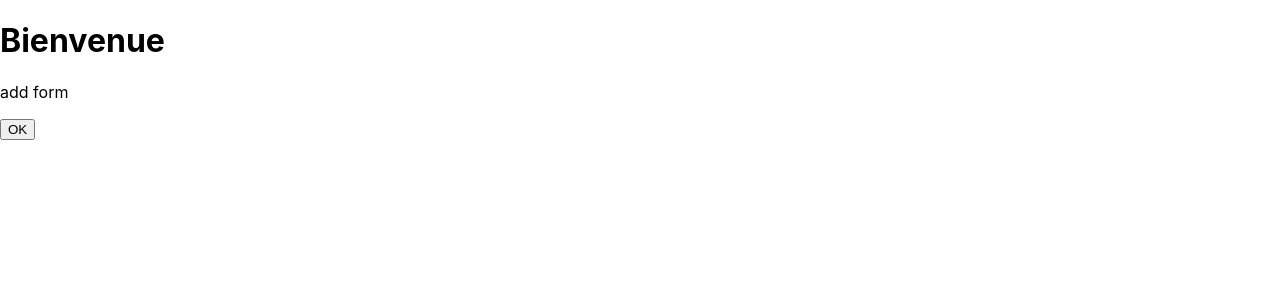
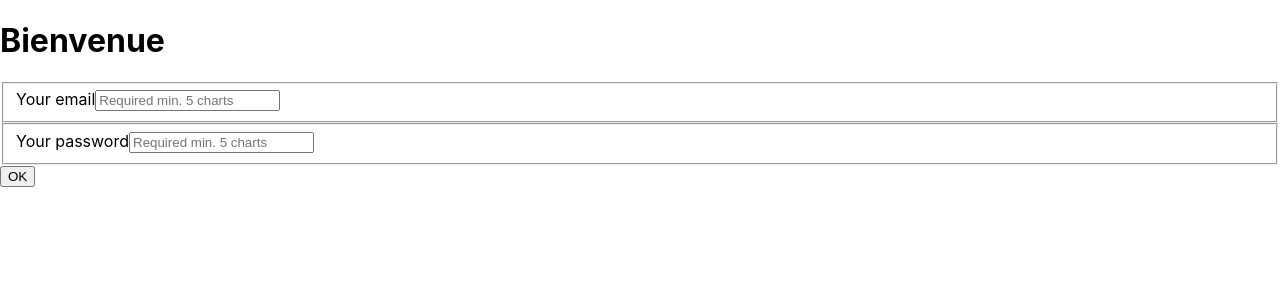
Before and after one commit to DWS-paris/react-app, a React (Create React App) app: page / in a window 1280 px wide. Shown: the top 300 px of the page. Built offline with nearby package versions, Linux system fonts and the light colour scheme; the HTML template or start-up script is replaced by a standard one.

Commit message:
Update FormMain

```diff
--- a/src/App.js
+++ b/src/App.js
@@ -67,7 +67,6 @@
 			[CMP] Methods
 		*/
 			async onSubmit( event ){
-                console.log(event)
                 const connectedUser = await axios.get(`
                     http://localhost:3001/users?email=${ event.email }&password=${ event.password }
                 `);
@@ -118,7 +117,7 @@
                         <HeaderMain />
                         <FormMain
                             formvalue={ this.state.cmpLoginFormValue }
-                            onSubmit={ this.onSubmit }
+                            onSubmitFormMain={ this.onSubmit }
                         />
                     </div>
                 )
--- a/src/components/FormMain.js
+++ b/src/components/FormMain.js
@@ -18,6 +18,37 @@
         constructor( props ){
             // ES6 => https://developer.mozilla.org/en-US/docs/Web/JavaScript/Reference/Operators/super
             super( props );
+
+            // Get 'formvalue' informations
+            this.cmpFormValue = this.props.formvalue;
+            this.formIsValide = true;
+
+            this.state = {};
+            for( let item of this.cmpFormValue ){
+                this.state[ item.name ] = '';
+            }
+
+            // Bind 'this within the needed methods
+            this.onUpdateFormValue = this.onUpdateFormValue.bind( this );
+            this.onSubmit = this.onSubmit.bind( this );
+        }
+
+        onUpdateFormValue( event ){
+            // Update component states with setState()
+            // TODO: check form value
+            this.setState(
+                {
+                    [ event.target.getAttribute('name') ]: event.target.value
+                }
+            )
+        }
+
+        onSubmit( event ){
+            // Stop event
+            event.preventDefault();
+
+            // Emit event to send back object data to parent componenet
+            this.props.onSubmitFormMain( this.state )
         }
 
         /*
@@ -27,10 +58,41 @@
         render(){
             return(
                 <form onSubmit={ this.onSubmit }>
+                    {
+                        this.cmpFormValue.map( ( item, idx ) => {
+                            return(
+                                <fieldset key={ 'item-form-' + idx }>
+                                    <label
+                                        htmlFor={ item.name }
+                                        className='label'
+                                    >
+                                        { item.label }
+                                    </label>
 
-                    <p>add form</p>
+                                    <input
+                                        className='input'
+                                        name={ item.name }
+                                        type={ item.type }
+                                        placeholder={ item.placeholder }
+                                        min={ item.min ? item.min : undefined }
+                                        max={ item.max ? item.max : undefined }
+                                        required={ item.required ? item.required : undefined }
+                                        value={ this.state[ item.name ] }
+                                        onChange={ this.onUpdateFormValue }
+                                    />
+                                </fieldset>
+                            )
+                        })
+                    }
 
-                    <button type='submit'>OK</button>
+
+                    <button
+                        type='submit'
+                        className='mt-5 button is-primary is-small is-fullwidth'
+                        disabled={ !this.formIsValide }
+                    >
+                        OK
+                    </button>
                 </form>
             )
         }
--- a/src/components/HeaderMain.js
+++ b/src/components/HeaderMain.js
@@ -47,6 +47,7 @@
                             <ul>
                                 <li>
                                     <button
+                                        className='button'
                                         onClick= { this.onLogout }
                                     >
                                         Logout
--- a/src/store/index.js
+++ b/src/store/index.js
@@ -10,6 +10,7 @@
 
 /*
     Definition and export
+    TODO: check createStore
 */
     export default createStore( rootReducer );
 //
```
